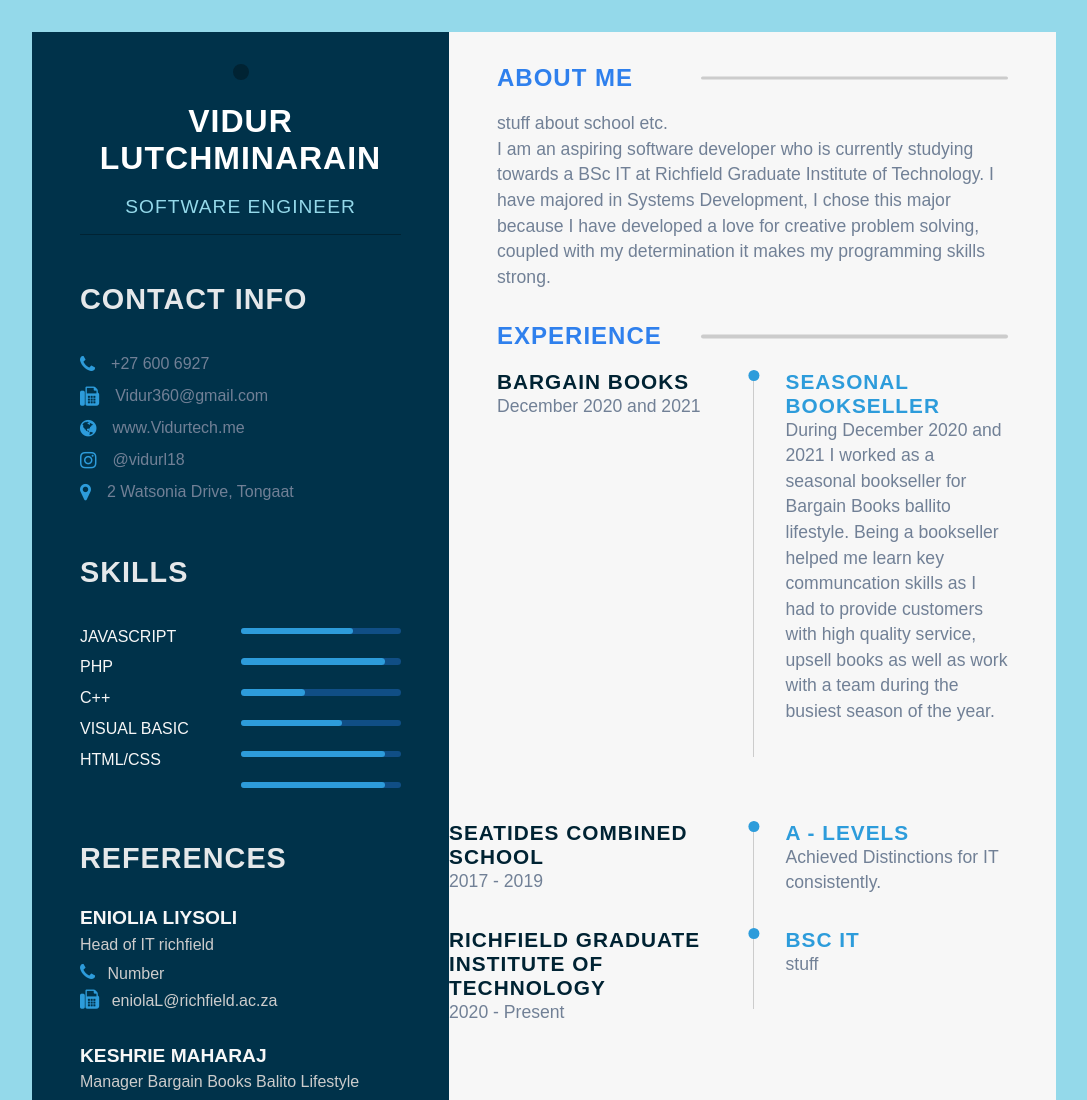
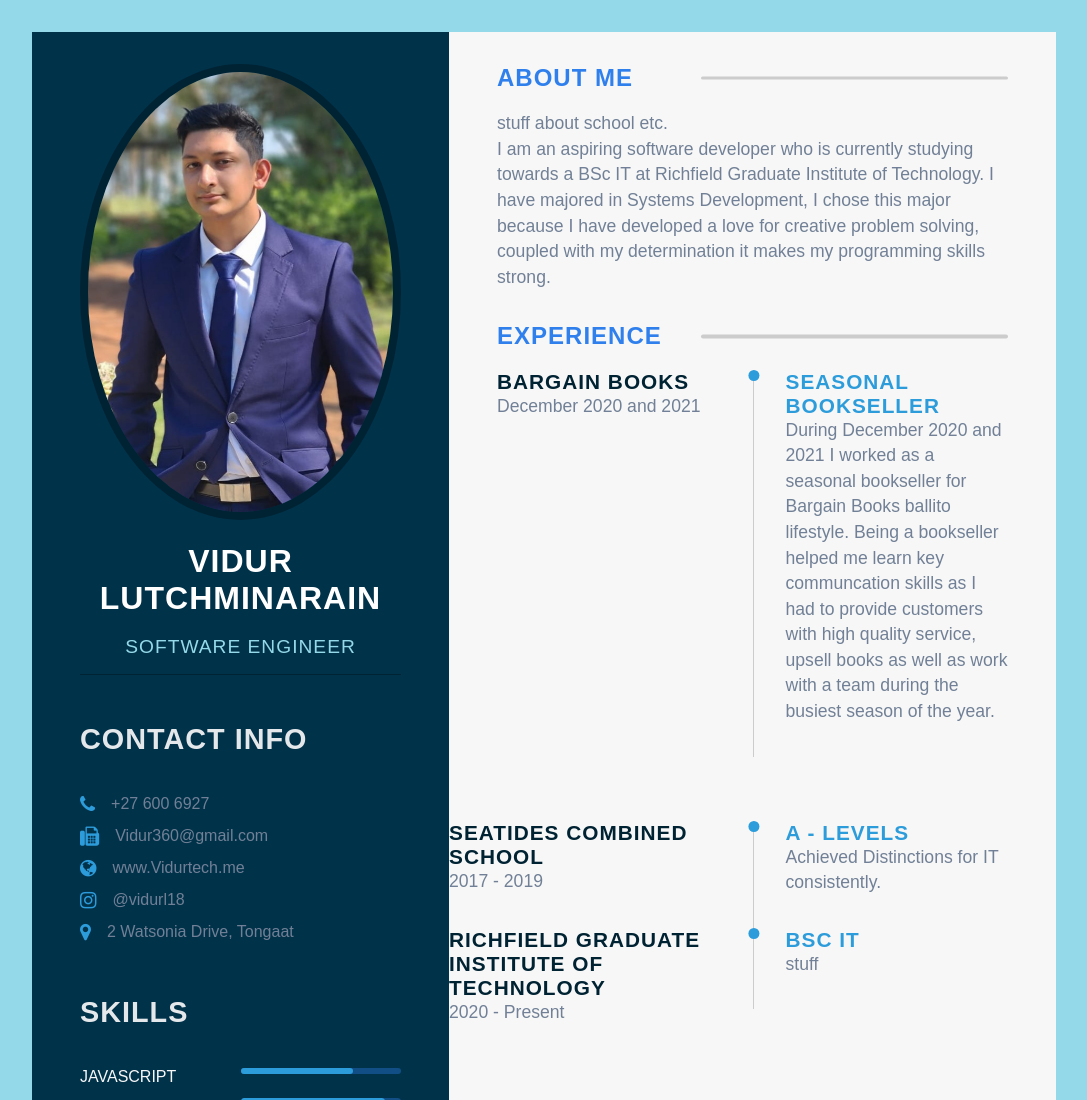
Before and after one commit to Vidurl16/Vidurl16.github.io, a plain HTML site: page index.html in a window 1280 px wide. Shown: the top 1100 px of the page, without its empty margins (96-1183 px from the left). Drawn offline with Linux system fonts and the light colour scheme.

Commit message:
Update index.html

```diff
--- a/index.html
+++ b/index.html
@@ -16,7 +16,7 @@
             <div class="left-content">
                 <div class="profile">
                     <div class="image">
-                        <img src="Vidur_Lastest_Picture(1).jpg" alt="">
+                        <img src="Vidur_Latest_Picture (1).jpg" alt="">
                     </div>
                     <h2 class="name">Vidur Lutchminarain</h2>
                     <p class="career">Software Engineer</p>
```
